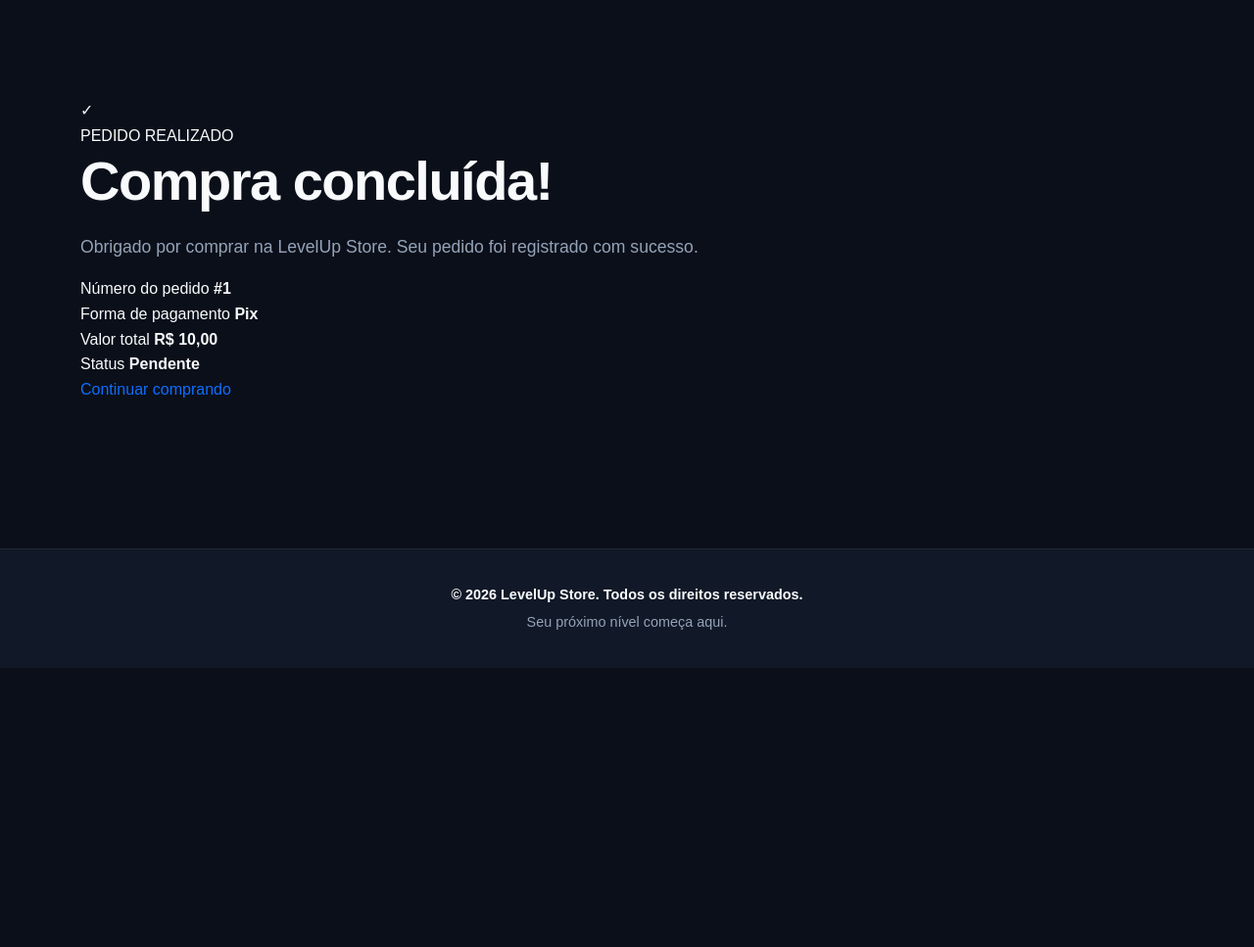
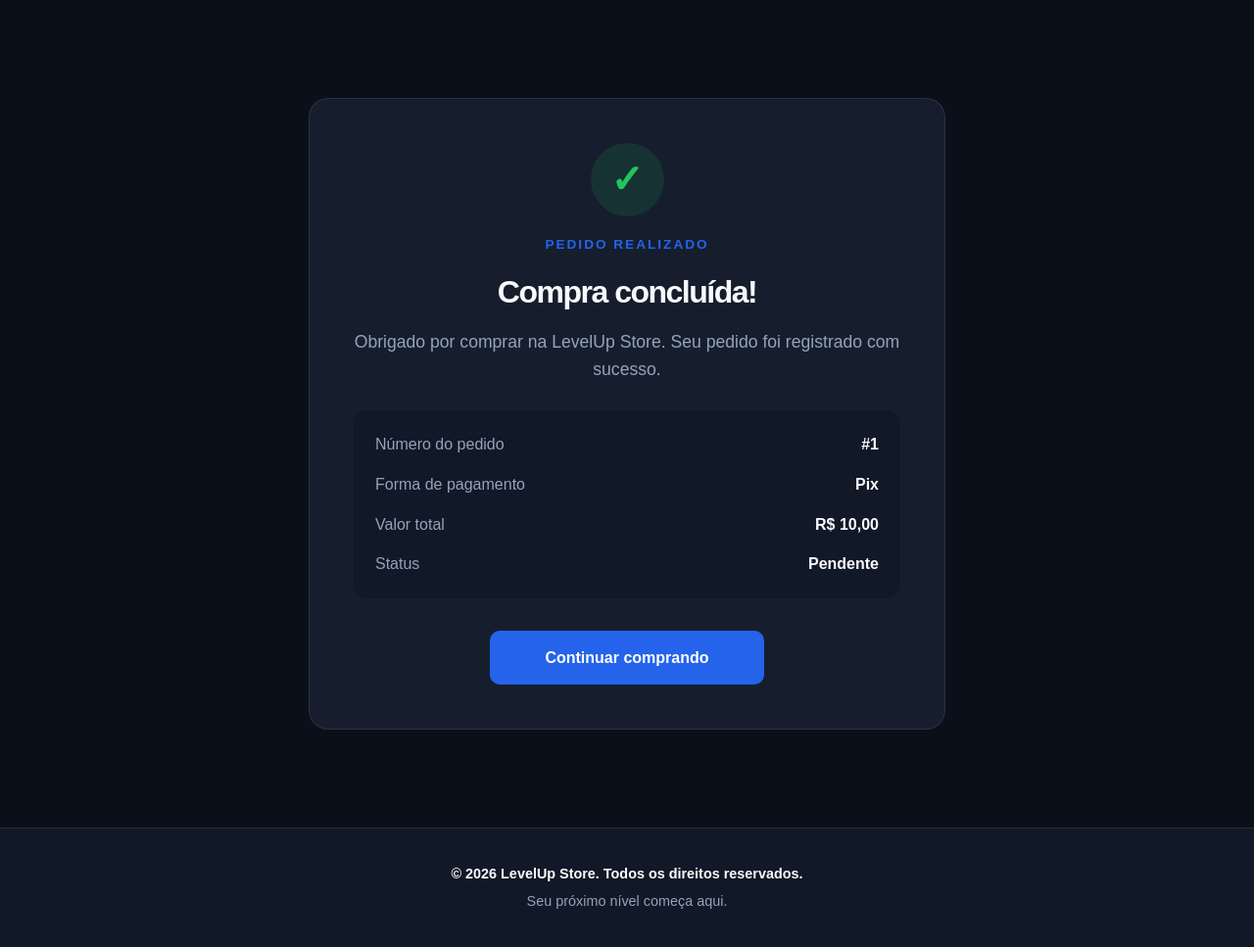
Before and after one commit to GabrielMiranda14/levelup-store, a PHP site: page /pedido-confirmado.php in a window 1280 px wide. Shown: the part 92-1059 px from the top of the page at 98% size. Before the commit the page ends 774 px from the top, so only its background shows below. Run offline with PHP 8.4, Linux system fonts and the light colour scheme; the visitor is signed in with stand-in values (Sample User, id 1); tables that the repository leaves empty hold one stand-in row (values such as "Sample post"); data that the repository does not hold is empty.

Commit message:
style: customize checkout and order confirmation

```diff
--- a/assets/css/style.css
+++ b/assets/css/style.css
@@ -812,3 +812,224 @@ footer p:first-child {
     background: rgba(22, 163, 74, 0.15);
     border: 1px solid rgba(22, 163, 74, 0.4);
 }
+
+/* ==============================
+   CHECKOUT
+============================== */
+
+.checkout-page {
+    display: flex;
+    flex-direction: column;
+    gap: 45px;
+}
+
+.checkout-content {
+    display: grid;
+    grid-template-columns: 1.5fr 1fr;
+    gap: 30px;
+    align-items: start;
+}
+
+.checkout-products,
+.checkout-payment {
+    background: var(--cor-card);
+    border: 1px solid rgba(148, 163, 184, 0.12);
+    border-radius: 18px;
+    padding: 30px;
+}
+
+.checkout-products h2,
+.checkout-payment h2 {
+    font-size: 1.4rem;
+    margin-bottom: 25px;
+}
+
+.checkout-item {
+    display: flex;
+    align-items: center;
+    gap: 20px;
+    padding: 18px 0;
+    border-bottom: 1px solid rgba(148, 163, 184, 0.12);
+}
+
+.checkout-item img {
+    width: 90px;
+    height: 90px;
+    object-fit: contain;
+    background: var(--cor-secundaria);
+    border-radius: 12px;
+    padding: 8px;
+}
+
+.checkout-item-info {
+    display: flex;
+    flex-direction: column;
+    gap: 8px;
+}
+
+.checkout-item-info h3 {
+    font-size: 1rem;
+    margin: 0;
+}
+
+.checkout-item-info p {
+    color: var(--cor-texto-secundario);
+    margin: 0;
+}
+
+.checkout-item-info strong {
+    color: var(--cor-azul);
+}
+
+.checkout-total {
+    display: flex;
+    justify-content: flex-end;
+    padding-top: 25px;
+}
+
+.checkout-total h3 {
+    font-size: 1.2rem;
+}
+
+.checkout-payment form {
+    display: flex;
+    flex-direction: column;
+    gap: 15px;
+}
+
+.payment-option {
+    display: flex;
+    align-items: center;
+    gap: 12px;
+    background: var(--cor-secundaria);
+    border: 1px solid rgba(148, 163, 184, 0.15);
+    border-radius: 12px;
+    padding: 17px;
+    cursor: pointer;
+    transition: 0.2s ease;
+}
+
+.payment-option:hover {
+    border-color: var(--cor-azul);
+    background: rgba(37, 99, 235, 0.08);
+}
+
+.payment-option input {
+    accent-color: var(--cor-azul);
+    width: 17px;
+    height: 17px;
+    cursor: pointer;
+}
+
+.checkout-button {
+    display: inline-block;
+    width: 100%;
+    padding: 15px 20px;
+    margin-top: 15px;
+    background: var(--cor-azul);
+    color: #fff;
+    border: none;
+    border-radius: 10px;
+    font-weight: 600;
+    text-align: center;
+    text-decoration: none;
+    cursor: pointer;
+    transition: 0.2s ease;
+}
+
+.checkout-button:hover {
+    background: #1d4ed8;
+    color: #fff;
+    transform: translateY(-2px);
+}
+
+.checkout-button:active {
+    transform: scale(0.97);
+}
+
+/* ==============================
+   CONFIRMAÇÃO DO PEDIDO
+============================== */
+
+.order-success-page {
+    display: flex;
+    justify-content: center;
+    align-items: center;
+}
+
+.order-success-card {
+    width: 100%;
+    max-width: 650px;
+    padding: 45px;
+    background: var(--cor-card);
+    border: 1px solid rgba(148, 163, 184, 0.15);
+    border-radius: 20px;
+    text-align: center;
+    display: flex;
+    flex-direction: column;
+    align-items: center;
+    gap: 18px;
+}
+
+.success-icon {
+    width: 75px;
+    height: 75px;
+    display: flex;
+    justify-content: center;
+    align-items: center;
+    border-radius: 50%;
+    background: rgba(34, 197, 94, 0.12);
+    color: #22c55e;
+    font-size: 2.5rem;
+    font-weight: bold;
+}
+
+.order-success-card > span {
+    color: var(--cor-azul);
+    font-size: 0.85rem;
+    font-weight: 700;
+    letter-spacing: 2px;
+}
+
+.order-success-card h1 {
+    font-size: 2rem;
+    margin: 0;
+}
+
+.order-success-card > p {
+    color: var(--cor-texto-secundario);
+    line-height: 1.6;
+    margin: 0;
+}
+
+.order-information {
+    width: 100%;
+    display: flex;
+    flex-direction: column;
+    gap: 15px;
+    padding: 22px;
+    margin-top: 10px;
+    background: var(--cor-secundaria);
+    border-radius: 14px;
+    text-align: left;
+}
+
+.order-information div {
+    display: flex;
+    justify-content: space-between;
+    align-items: center;
+    gap: 15px;
+}
+
+.order-information span {
+    color: var(--cor-texto-secundario);
+}
+
+.order-information strong {
+    color: var(--cor-texto);
+    text-align: right;
+}
+
+.order-success-card .checkout-button {
+    max-width: 280px;
+}
```
